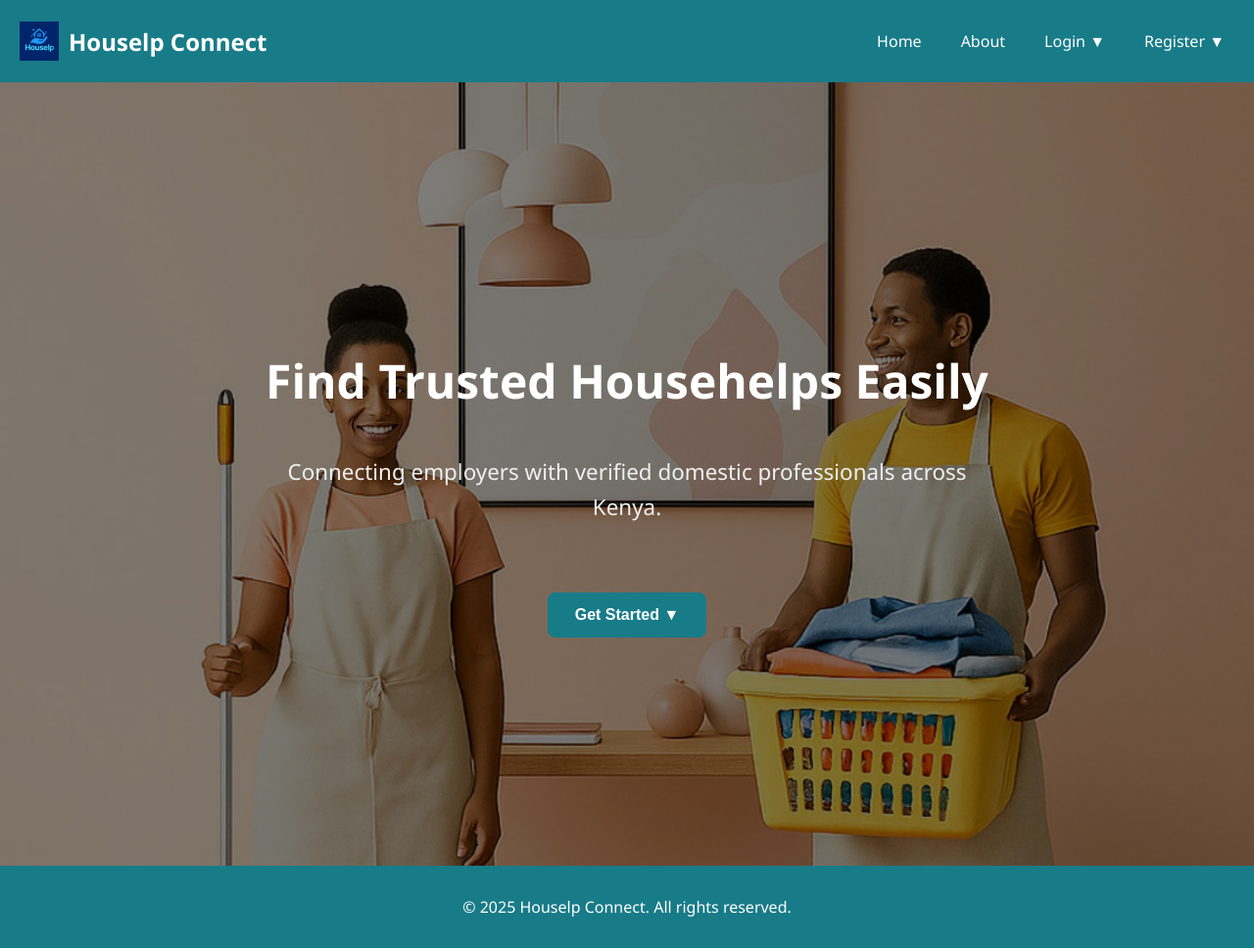
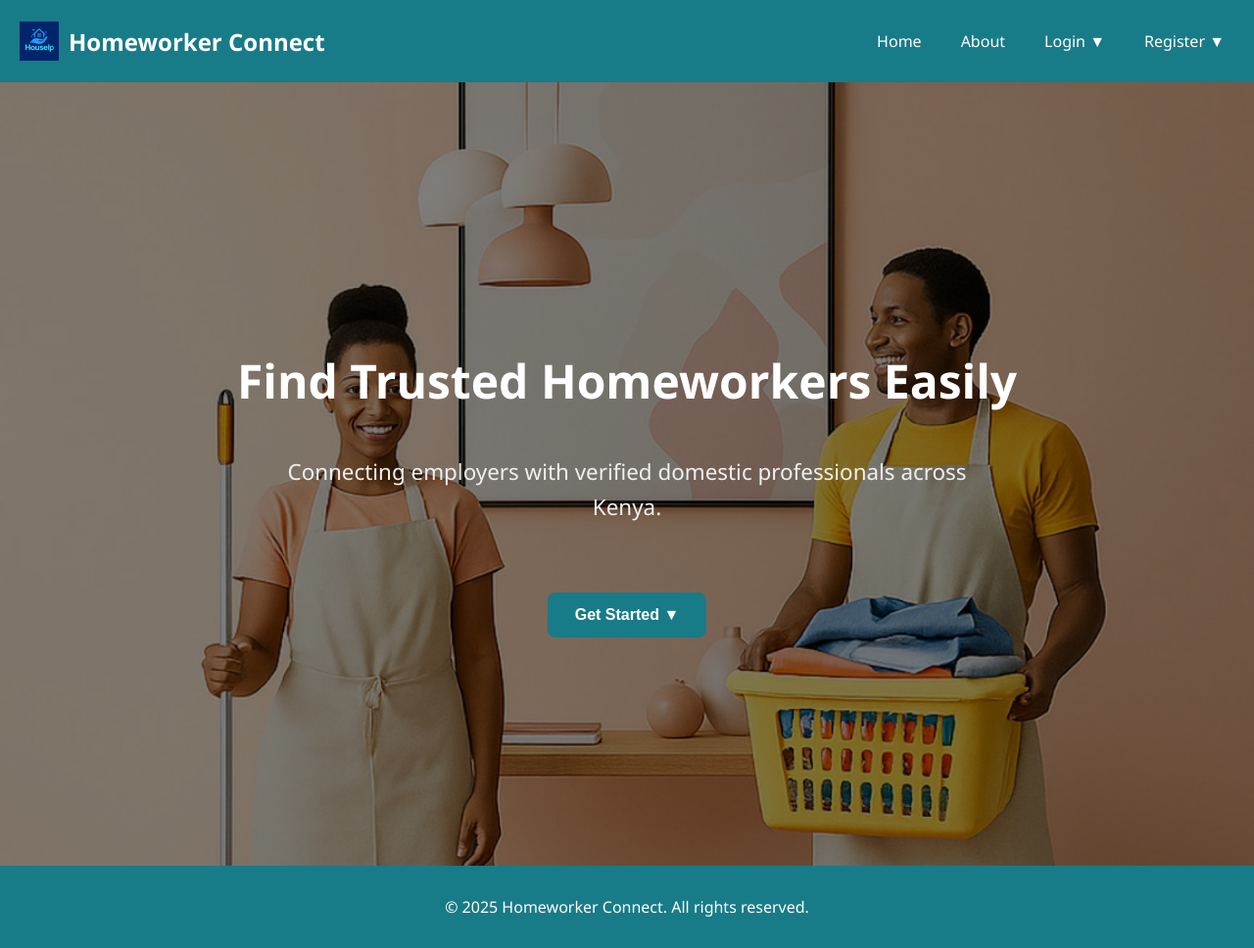
Before and after one commit to kenprohosting/Homeworker.info, a PHP site: page /houselp/ in a window 1280 px wide. Shown: the whole page at 98% size. Run offline with PHP 8.4, Linux system fonts and the light colour scheme.

Commit message:
Homeworker

```diff
--- a/index.php
+++ b/index.php
@@ -6,7 +6,7 @@ $isLoggedIn = isset($_SESSION['employer_name']);
 <html lang="en">
 <head>
   <meta charset="UTF-8">
-  <title>Houselp Connect</title>
+  <title>Homewoker Connect</title>
   <meta name="viewport" content="width=device-width, initial-scale=1.0">
   <link rel="stylesheet" href="responsive.css">
   <script src="hamburger.js" defer></script>
@@ -95,7 +95,7 @@ $isLoggedIn = isset($_SESSION['employer_name']);
 <header>
   <div class="logo">
     <img src="logo.jpg" alt="Logo" style="height: 40px; margin-right: 10px;">
-    Houselp Connect
+    Homeworker Connect
   </div>
 
   <nav>
@@ -130,7 +130,7 @@ $isLoggedIn = isset($_SESSION['employer_name']);
 
 <section class="hero">
   <div class="hero-content">
-    <h1>Find Trusted Househelps Easily</h1>
+    <h1>Find Trusted Homeworkers Easily</h1>
     <p>Connecting employers with verified domestic professionals across Kenya.</p>
 
     <!-- Get Started Dropdown Button -->
@@ -166,7 +166,7 @@ $isLoggedIn = isset($_SESSION['employer_name']);
 </section>
 
 <footer>
-  <p>&copy; <?= date("Y") ?> Houselp Connect. All rights reserved.</p>
+  <p>&copy; <?= date("Y") ?> Homeworker Connect. All rights reserved.</p>
 </footer>
 
 </body>
```
